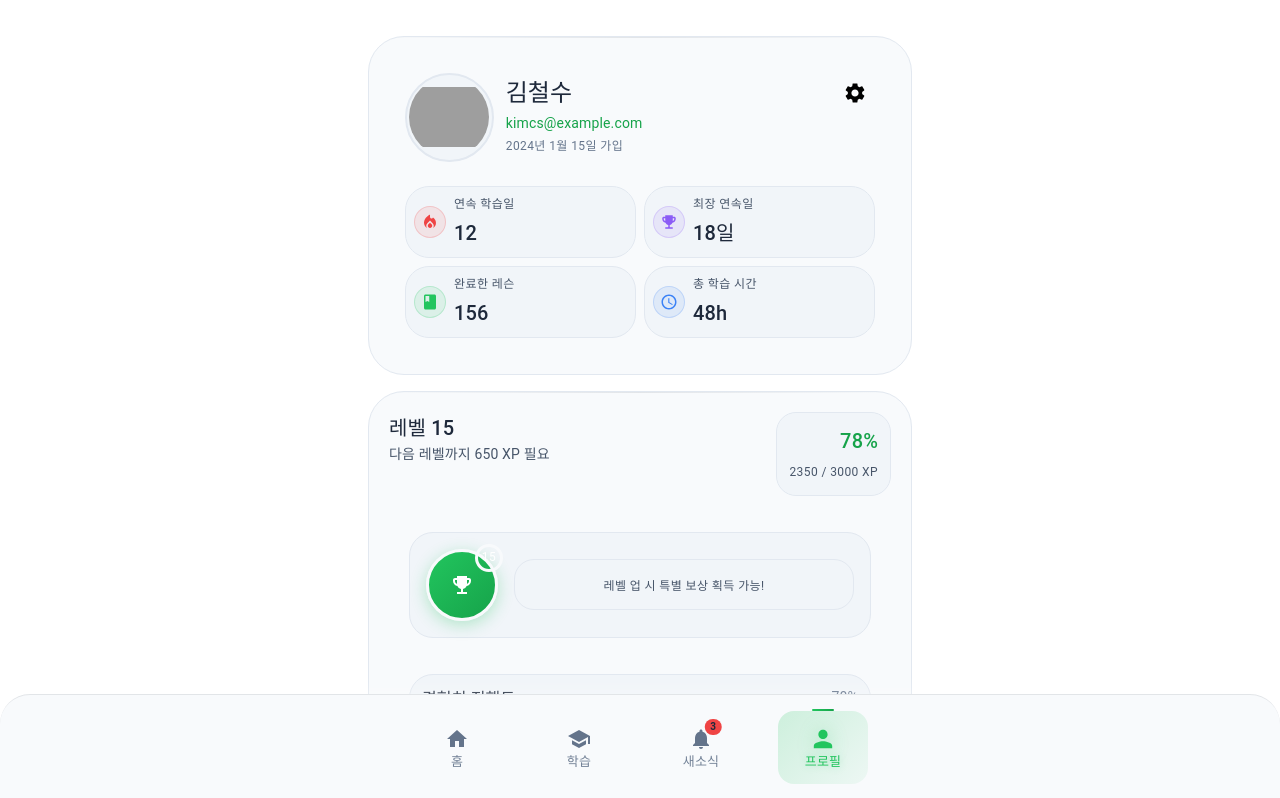
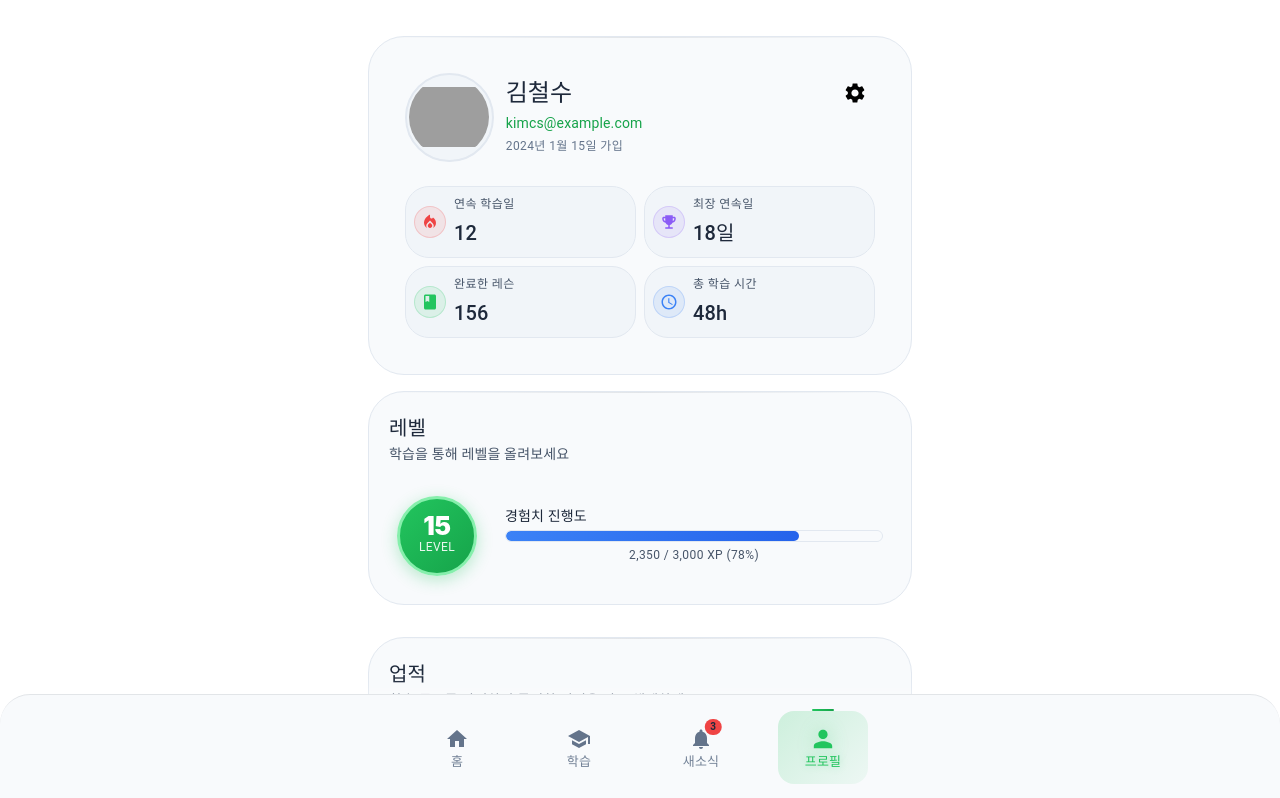
Before and after one commit to uhanuu/KokoroBridge, a Next.js app: page /profile in a window 1280 px wide. Shown: the top 798 px of the page. Built offline with nearby package versions, Linux system fonts and the light colour scheme; grey boxes are pictures that could not be loaded.

Commit message:
refactor: 프로필 레벨 컴포넌트 수정

```diff
--- a/src/components/profile/profile-page.module.css
+++ b/src/components/profile/profile-page.module.css
@@ -108,12 +108,11 @@
   overflow: hidden;
 }
 
-.levelContent {
-  display: flex;
-  flex-direction: column;
-  gap: var(--space-xl);
-  padding: var(--space-xl);
+.levelCard .content {
+  display: block;
+  margin-top: var(--space-lg);
 }
+
 
 .levelIconSection {
   display: flex;
@@ -145,29 +144,7 @@
   color: white;
 }
 
-.levelBadge {
-  position: absolute;
-  top: -8px;
-  right: -8px;
-  background: linear-gradient(135deg, var(--success-500), var(--success-600));
-  color: white;
-  border-radius: 50%;
-  width: 28px;
-  height: 28px;
-  display: flex;
-  align-items: center;
-  justify-content: center;
-  border: 3px solid var(--surface);
-  font-size: 12px;
-  font-weight: 800;
-}
 
-.levelNumber {
-  font-size: 12px;
-  font-weight: 800;
-  color: white;
-  margin: 0;
-}
 
 .levelRewards {
   flex: 1;
@@ -387,6 +364,101 @@
   background: var(--primary-500);
   color: white;
   box-shadow: 0 2px 4px rgba(var(--primary-500-rgb), 0.3);
+}
+
+/* 레벨 카드 */
+.levelCard {
+  margin-bottom: var(--space-lg);
+}
+
+.levelContent {
+  display: flex;
+  align-items: center;
+  gap: var(--space-lg);
+  padding: var(--space-sm);
+  margin-top: var(--space-sm);
+}
+
+.levelDisplay {
+  flex-shrink: 0;
+  order: 1;
+}
+
+.levelBadge {
+  display: flex;
+  flex-direction: column;
+  align-items: center;
+  justify-content: center;
+  width: 80px;
+  height: 80px;
+  background: linear-gradient(135deg, var(--primary-500), var(--primary-600));
+  border-radius: 50%;
+  border: 3px solid var(--primary-300);
+  box-shadow: 0 4px 16px rgba(var(--primary-500-rgb), 0.3);
+}
+
+.levelNumber {
+  color: white;
+  font-weight: 900;
+  margin: 0;
+  line-height: 1;
+  font-size: 1.6rem;
+}
+
+.levelLabel {
+  color: rgba(255, 255, 255, 0.9);
+  font-weight: 700;
+  margin: 0;
+  letter-spacing: 1px;
+}
+
+.xpProgressSection {
+  flex: 1;
+  display: flex;
+  flex-direction: column;
+  gap: var(--space-xs);
+  padding-left: var(--space-md);
+  order: 2;
+}
+
+.xpProgressHeader {
+  display: flex;
+  justify-content: flex-start;
+  align-items: center;
+}
+
+.xpLabel {
+  color: var(--text-primary);
+  font-weight: 600;
+  margin: 0;
+}
+
+.xpPercentage {
+  color: var(--primary-600);
+  font-weight: 800;
+  margin: 0;
+}
+
+.xpProgressBar {
+  height: 12px;
+  background: var(--surface);
+  border-radius: var(--radius-full);
+  border: 1px solid var(--outline);
+  overflow: hidden;
+}
+
+.xpProgressFill {
+  height: 100%;
+  background: linear-gradient(90deg, #3b82f6, #2563eb);
+  border-radius: var(--radius-full);
+  transition: width 0.3s ease;
+}
+
+.xpText {
+  color: var(--text-secondary);
+  margin: 0;
+  text-align: center;
+  font-weight: 500;
 }
 
 /* 업적 컨테이너 */
@@ -806,7 +878,21 @@
 
 
   .levelContent {
-    padding: var(--space-lg);
+    padding: var(--space-sm);
+    gap: var(--space-md);
+  }
+
+  .levelBadge {
+    width: 60px;
+    height: 60px;
+  }
+
+  .levelNumber {
+    font-size: 1.2rem;
+  }
+
+  .xpProgressSection {
+    padding-left: var(--space-sm);
   }
 
   .settingsContent {
--- a/src/components/profile/profile-page.tsx
+++ b/src/components/profile/profile-page.tsx
@@ -91,50 +91,44 @@ export default function ProfilePage() {
       <ProfileInfo profile={mockUserProfile} />
 
 
-      {/* 레벨 및 경험치 */}
+      {/* 레벨 시스템 */}
       <SectionCard
-        title={`레벨 ${mockUserProfile.level}`}
-        subtitle={`다음 레벨까지 ${mockUserProfile.nextLevelXP - mockUserProfile.currentXP} XP 필요`}
-        headerAction={
-          <div className={styles.xpInfo}>
-            <Typography variant="h6" className={styles.xpPercentage}>
-              {mockUserProfile.progress}%
-            </Typography>
-            <Typography variant="caption" className={styles.xpText}>
-              {mockUserProfile.currentXP} / {mockUserProfile.nextLevelXP} XP
-            </Typography>
-          </div>
-        }
+        title="레벨"
+        subtitle="학습을 통해 레벨을 올려보세요"
         className={styles.levelCard}
       >
         <div className={styles.levelContent}>
-          <div className={styles.levelIconSection}>
-            <div className={styles.levelIconWrapper}>
-              <EmojiEvents className={styles.levelIcon} />
-              <div className={styles.levelBadge}>
-                <Typography variant="caption" className={styles.levelNumber}>
-                  {mockUserProfile.level}
-                </Typography>
+          {/* 레벨 표시 */}
+          <div className={styles.levelDisplay}>
+            <div className={styles.levelBadge}>
+              <div className={styles.levelNumber}>
+                {mockUserProfile.level}
               </div>
-            </div>
-            <div className={styles.levelRewards}>
-              <Typography variant="caption" className={styles.rewardText}>
-                레벨 업 시 특별 보상 획득 가능!
+              <Typography variant="caption" className={styles.levelLabel}>
+                LEVEL
               </Typography>
             </div>
           </div>
 
-          <ProgressCard
-            items={[
-              {
-                label: "경험치 진행도",
-                value: mockUserProfile.progress,
-                description: `${mockUserProfile.currentXP} / ${mockUserProfile.nextLevelXP} XP`,
-                color: "var(--success-500)"
-              }
-            ]}
-            className={styles.xpProgress}
-          />
+          {/* 경험치 진행도 */}
+          <div className={styles.xpProgressSection}>
+            <div className={styles.xpProgressHeader}>
+              <Typography variant="body2" className={styles.xpLabel}>
+                경험치 진행도
+              </Typography>
+            </div>
+
+            <div className={styles.xpProgressBar}>
+              <div
+                className={styles.xpProgressFill}
+                style={{ width: `${mockUserProfile.progress}%` }}
+              />
+            </div>
+
+            <Typography variant="caption" className={styles.xpText}>
+              {mockUserProfile.currentXP.toLocaleString()} / {mockUserProfile.nextLevelXP.toLocaleString()} XP ({mockUserProfile.progress}%)
+            </Typography>
+          </div>
         </div>
       </SectionCard>
 
```
